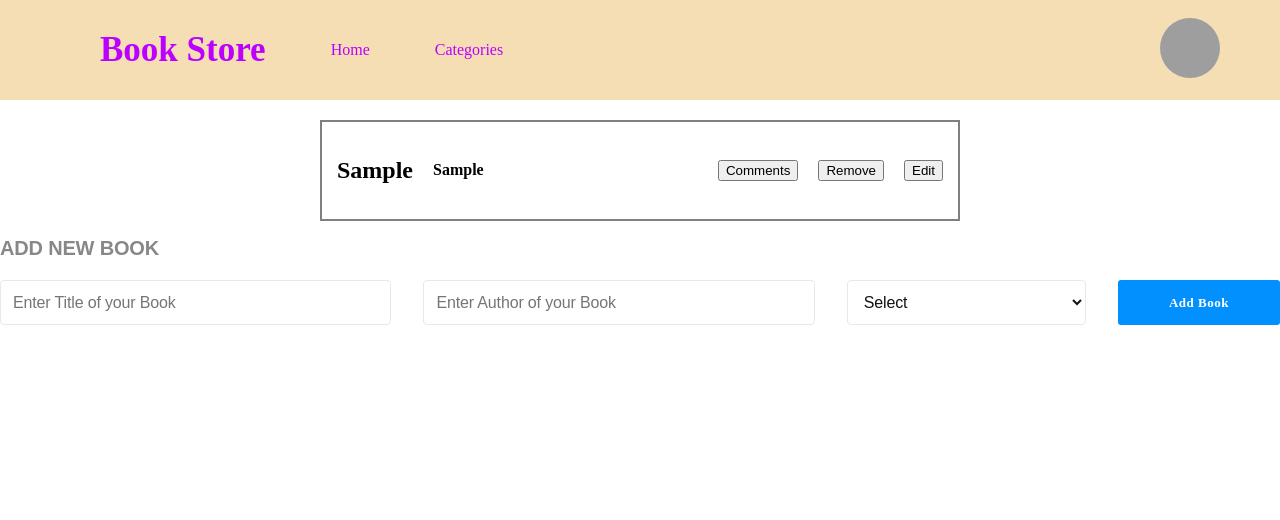
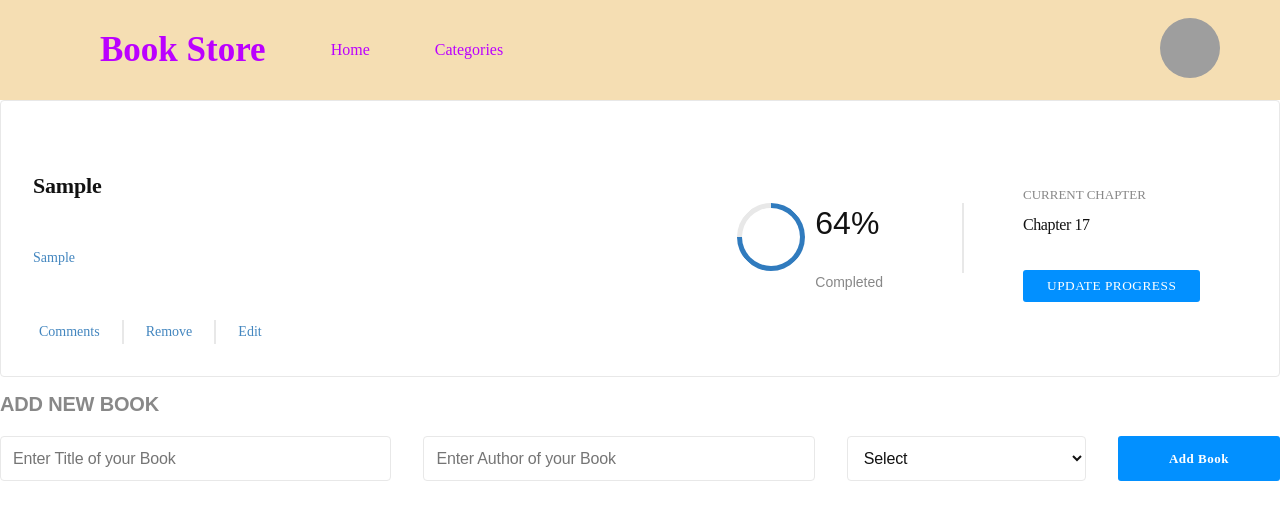
Before and after one commit to ahadb802/bookstore, a React (Create React App) app: page / in a window 1280 px wide. Both pictures are taken after typing "Sample", "Sample" into the empty fields and a click on the button "Add Book". Shown: the top 520 px of the page. Built offline with nearby package versions, Linux system fonts and the light colour scheme; no server answers; grey boxes are pictures that could not be loaded.

Commit message:
added styles for books in the file

```diff
--- a/src/components/books/books.css
+++ b/src/components/books/books.css
@@ -1,38 +1,164 @@
+
 .books-section {
-  width: 100%;
+  list-style-type: none;
+  margin: 0;
+  padding: 0;
   display: flex;
   flex-direction: column;
-  align-items: center;
-  margin-top: 20px;
+  grid-gap: 0.938rem;
+  gap: 0.938rem;
 }
 
 .book-info {
-  width: 50%;
-  display: flex;
-  flex-direction: row;
-  align-items: center;
-  justify-content: space-between;
-  border: 2px solid gray;
-  padding: 15px;
+  background-color: #fff;
+  border-radius: 4px;
+  border: 1px solid #e8e8e8;
+  padding: 2rem;
 }
 
-.book-info:nth-child(even) {
-  background-color: rgb(165, 181, 181);
+.content {
+  display: flex;
+  justify-content: space-between;
 }
 
 .description {
   display: flex;
-  flex-direction: row;
-  align-items: center;
-  gap: 20px;
+  flex-direction: column;
+  width: 100%;
 }
 
-.description h2 p {
-  margin: 0;
-  padding: 0;
+.book-category {
+  font-family: "Montserrat", sans-serif;
+  font-size: 0.875rem;
+  opacity: 0.5;
+  font-weight: 700;
+  color: #121212;
+}
+
+.book-author,
+.book-title {
+  font-family: "Roboto Slab", serif;
+}
+
+.book-author {
+  font-size: 0.875rem;
+  font-weight: 300;
+  color: #4386bf;
+}
+
+.book-title {
+  margin-top: 0.188rem;
+  font-size: 1.375rem;
+  letter-spacing: -0.2px;
+  font-weight: 700;
+  color: #121212;
 }
 
 .btn {
   display: flex;
+  align-items: center;
+  margin-top: 1.313rem;
+}
+
+.button {
+  font-family: "Roboto Slab", serif;
+  background-color: transparent;
+  border: none;
+  color: #4386bf;
+  font-size: 0.875rem;
+  font-weight: 300;
+  align-items: center;
+  cursor: pointer;
+}
+
+.vertical-divider {
+  width: 0.125rem;
+  height: 1.5rem;
+  background-color: #e8e8e8;
+  margin: 0 1rem;
+}
+
+.progress-container {
+  display: flex;
+  align-items: center;
+}
+
+.circular-progress-container {
+  width: 5.625rem;
+  height: 5.625rem;
+  padding: 0.63rem 0.625rem 0.75rem 0.75rem;
+  display: flex;
+  justify-content: center;
+  align-items: center;
+}
+
+.circular-progress {
+  position: absolute;
+  border-radius: 50%;
+  width: 4.25rem;
+  height: 4.25rem;
+  border: 5px solid #307bbe;
+  border-left-color: #e8e8e8;
+  -webkit-transform: rotate(45deg);
+  transform: rotate(45deg);
+}
+
+.completed,
+.percent-complete {
+  font-family: "Montserrat", sans-serif;
+  color: #121212;
+}
+
+.percent-complete {
+  font-size: 2rem;
+}
+
+.completed {
+  font-size: 0.875rem;
+  opacity: 0.5;
+}
+
+.progress-divider {
+  width: 0.125rem;
+  height: 4.375rem;
+  margin: 0 3.688rem 0 4.938rem;
+  background-color: #e8e8e8;
+}
+
+.current-chapter-container {
+  display: flex;
+  flex-direction: column;
+  grid-gap: 20px;
   gap: 20px;
+  width: 14rem;
 }
+
+.current-chapter,
+.current-chapter-label {
+  font-family: "Roboto Slab", serif;
+  font-weight: 300;
+  color: #121212;
+}
+
+.current-chapter-label {
+  font-size: 0.813rem;
+  opacity: 0.5;
+}
+
+.current-chapter {
+  margin-top: 0.438rem;
+  font-size: 1rem;
+  letter-spacing: -0.4px;
+}
+
+.primary-button {
+  cursor: pointer;
+  border: none;
+  background-color: #0290ff;
+  border-radius: 3px;
+  padding: 8px 24px;
+  font-family: "Roboto Slab", serif;
+  font-weight: 300;
+  letter-spacing: 0.5px;
+  color: #fff;
+}
--- a/src/components/books/books.js
+++ b/src/components/books/books.js
@@ -14,21 +14,40 @@
 
   return (
     <div className="book-info">
+      <div className="content">
         <div className="description">
-        <h2>{title}</h2>
-        <h4>{author}</h4>
-        <h5>{category}</h5>
-      </div>
+          <h4 className="book-category">{category}</h4>
+          <h2 className="book-title">{title}</h2>
+          <h6 className="book-author">{author}</h6>
           <div className="btn">
-        <button type="button">
+            <button type="button" className="button">
               Comments
             </button>
-        <button type="button" onClick={remove}>
+            <div className="vertical-divider" />
+            <button type="button" className="button" onClick={remove}>
               Remove
             </button>
-        <button type="button">
+            <div className="vertical-divider" />
+            <button type="button" className="button">
               Edit
             </button>
+          </div>
+        </div>
+        <div className="progress-container">
+          <div className="circular-progress-container"><div className="circular-progress" /></div>
+          <div className="progress-stat">
+            <p className="percent-complete">64%</p>
+            <p className="completed">Completed</p>
+          </div>
+          <div className="progress-divider" />
+          <div className="current-chapter-container">
+            <div>
+              <p className="current-chapter-label">CURRENT CHAPTER</p>
+              <p className="current-chapter">Chapter 17</p>
+            </div>
+            <div><button className="primary-button" type="button">UPDATE PROGRESS</button></div>
+          </div>
+        </div>
       </div>
     </div>
   );
```
Lines whose indentation alone changed are shown as unchanged.
